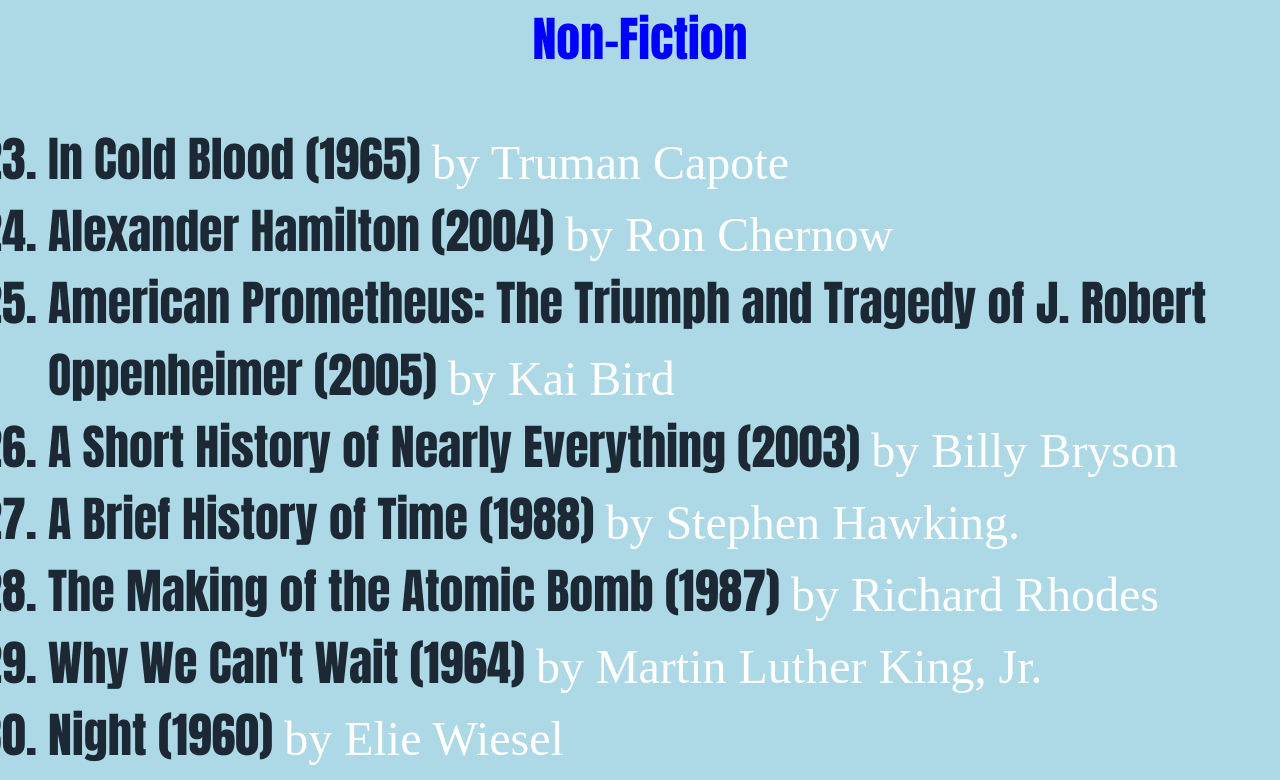
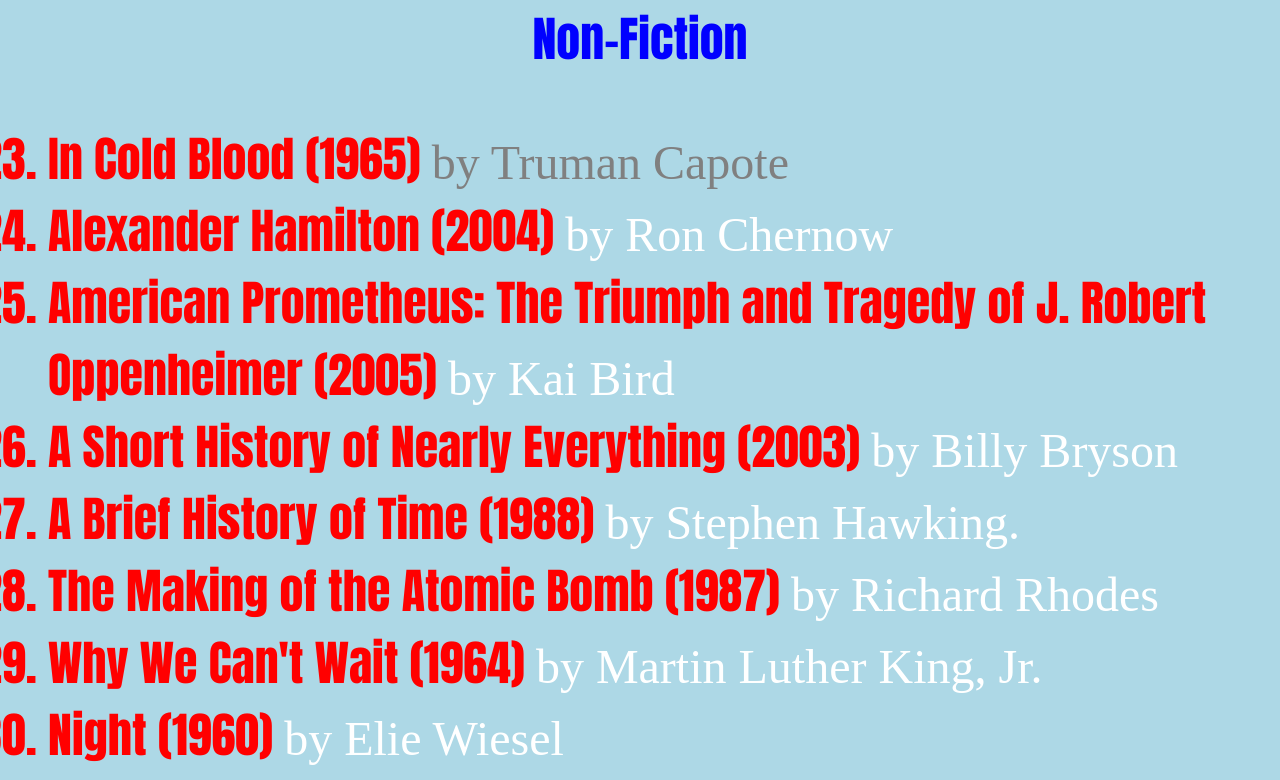
Before and after one commit to DELIGOS/MY-HTML-ACTIVITY-5, a plain HTML site: page index.html in a window 1280 px wide. Shown: the part 359-1139 px from the top of the page. Drawn offline with Linux system fonts and the light colour scheme.

Commit message:
Update index.html

```diff
--- a/index.html
+++ b/index.html
@@ -16,8 +16,8 @@ Date: 11/20/2023 </span>
 </h2>
 
 <ol start=23>
-<font face="impact"color="#1C2833">
-<li> In Cold Blood (1965) <font color="white"face="Elephant"> by Truman Capote  </font>
+<font face="impact"color="#FF0000">
+<li> In Cold Blood (1965) <font color="grey"face="Elephant"> by Truman Capote  </font>
 <li> Alexander Hamilton (2004) <font color="white"face="Elephant"> by Ron Chernow  </font>
 <li> American Prometheus: The Triumph and Tragedy of J. Robert Oppenheimer (2005) <font color="white"face="Elephant"> by Kai Bird  </font>
 <li> A Short History of Nearly Everything (2003) <font color="white"face="Elephant"> by Billy Bryson  </font>
```
